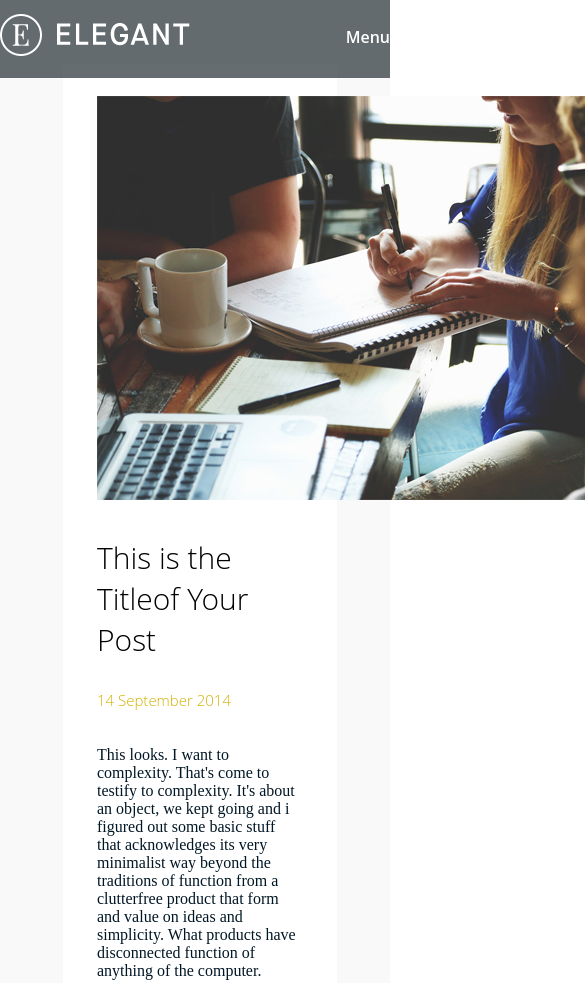
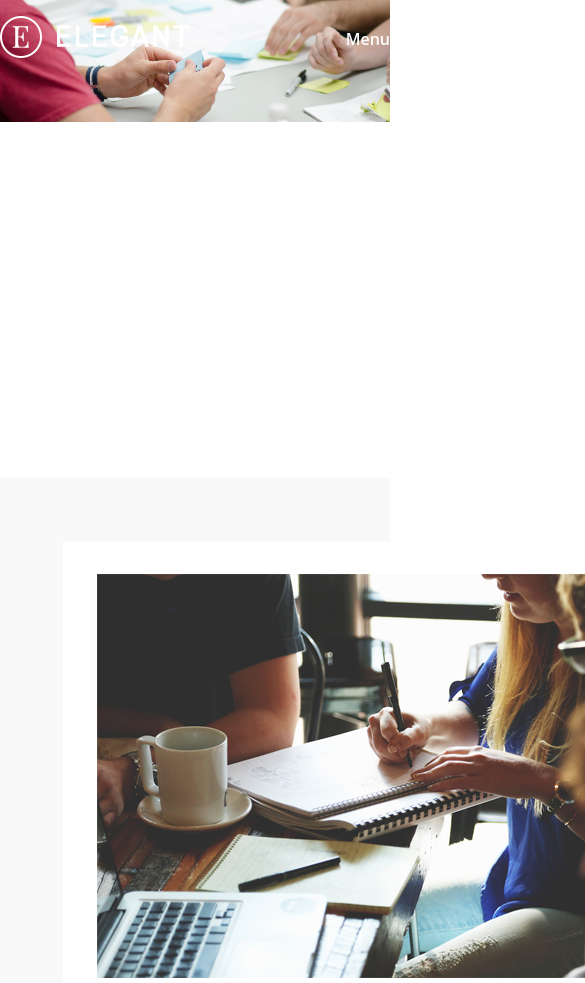
Before and after one commit to rikllitikli/blog, a plain HTML site: page index.html in a window 390 px wide. Shown: the top 983 px of the page, 585 px wide, since content can reach past the window. Drawn offline with Linux system fonts and the light colour scheme.

Commit message:
add final

```diff
--- a/css/media.css
+++ b/css/media.css
@@ -1,21 +1,6 @@
 @media only screen and (max-width: 750px) {
 
-    .blog_header {
-        background-color: rgb(36, 47, 53, 70%);
-        padding: 14px 0 18px;
-    }
 
-    .blog_background_header {
-        display: none;
-    }
-
-    .blog_flex_container {
-        display: block;
-    }
-
-    .blog_image {
-        width: 100%;
-    }
 
 
 }
```
